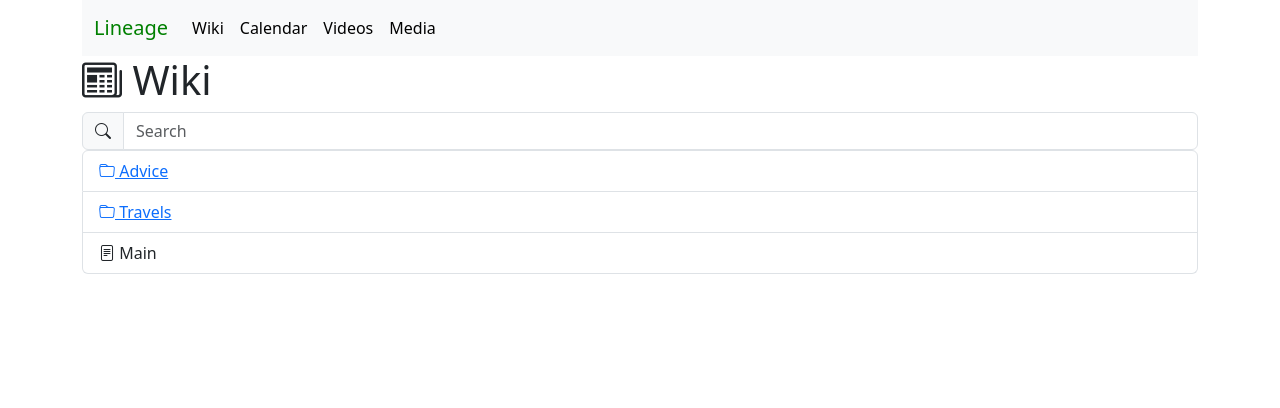
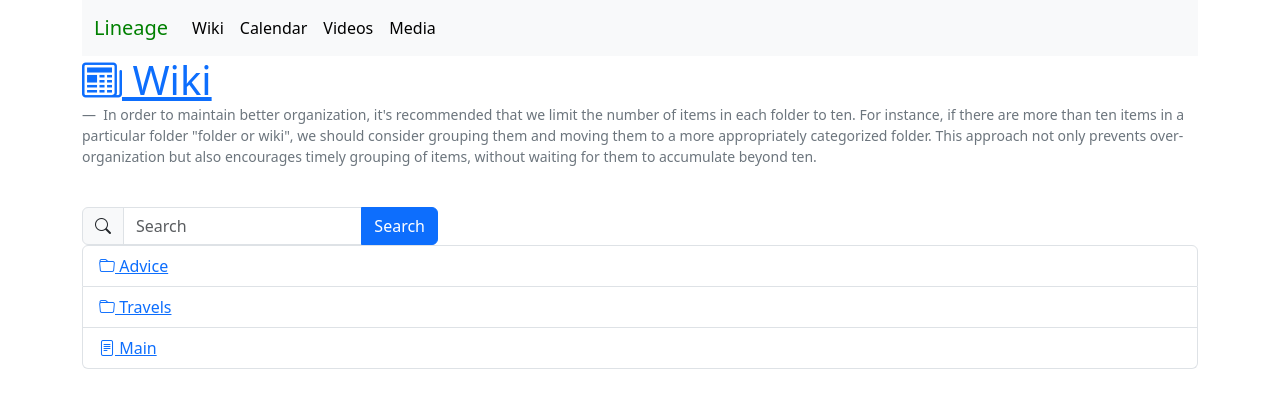
Before and after one commit to cyddalupan/linage, a Django app: page /wiki-home/ in a window 1280 px wide. Shown: the top 408 px of the page. Run offline with Django 4.2, Linux system fonts and the light colour scheme; data comes from the database, SQL or seed files in the repository.

Commit message:
single wiki

```diff
--- a/lineage/urls.py
+++ b/lineage/urls.py
@@ -18,9 +18,11 @@ from django.urls import path
 from wiki import views
 
 urlpatterns = [
+    # WIKI
     path('wiki-home/', views.wiki_home, name='wiki home'),
     path('wiki-folder/<int:folder_id>/', views.wiki_folder, name='wiki folder'),
-    path('wiki-search/<str:query>/', views.wiki_search, name='wiki search'),
+    path('wiki-search/', views.wiki_search, name='wiki search'),
+    path('wiki-page/<int:wiki_id>', views.wiki_page, name='wiki page'),
 
     path('hello/', views.my_view, name='hello'),
     path('other/', views.other_page, name='other'),
--- a/templates/base.html
+++ b/templates/base.html
@@ -13,7 +13,7 @@
         <div class="col-lg-12 text-start">
             <nav class="navbar navbar-expand-lg bg-body-tertiary">
                 <div class="container-fluid">
-                <a class="navbar-brand" href="#">Lineage</a>
+                <a class="navbar-brand" href="{% url 'wiki home' %}">Lineage</a>
                 <button class="navbar-toggler" type="button" data-bs-toggle="collapse" data-bs-target="#navbarSupportedContent" aria-controls="navbarSupportedContent" aria-expanded="false" aria-label="Toggle navigation">
                     <svg xmlns="http://www.w3.org/2000/svg" width="16" height="16" fill="currentColor" class="bi bi-list" viewBox="0 0 16 16">
                         <path fill-rule="evenodd" d="M2.5 12a.5.5 0 0 1 .5-.5h10a.5.5 0 0 1 0 1H3a.5.5 0 0 1-.5-.5zm0-4a.5.5 0 0 1 .5-.5h10a.5.5 0 0 1 0 1H3a.5.5 0 0 1-.5-.5zm0-4a.5.5 0 0 1 .5-.5h10a.5.5 0 0 1 0 1H3a.5.5 0 0 1-.5-.5z"/>
@@ -22,7 +22,7 @@
                 <div class="collapse navbar-collapse" id="navbarSupportedContent">
                     <ul class="navbar-nav me-auto mb-2 mb-lg-0">
                     <li class="nav-item">
-                        <a class="nav-link active" aria-current="page" href="#">Wiki</a>
+                        <a class="nav-link active" aria-current="page" href="{% url 'wiki home' %}">Wiki</a>
                     </li>
                     <li class="nav-item">
                         <a class="nav-link active" aria-current="page" href="#">Calendar</a>
--- a/wiki/templates/wiki/wiki_home.html
+++ b/wiki/templates/wiki/wiki_home.html
@@ -4,21 +4,40 @@
     {% load static %}
     <link rel="stylesheet" href="{% static 'wiki/style.css' %}">
     <h1>
+        <a href="{% url 'wiki home' %}">
             <i class="bi bi-newspaper"></i>
             Wiki
+        </a>
     </h1>
 
+    <p>
+        <figcaption class="blockquote-footer">
+            In order to maintain better organization, it's recommended that we limit the number of items in each folder to ten. For instance, if there are more than ten items in a particular folder "folder or wiki", we should consider grouping them and moving them to a more appropriately categorized folder. This approach not only prevents over-organization but also encourages timely grouping of items, without waiting for them to accumulate beyond ten.
+        </figcaption>
+    </p>
+
+    </br>
+
+    <div class="row">
+        <div class="col-md-4">
+            <form action="{% url 'wiki search' %}" method="get">
                 <div class="input-group">
                     <span class="input-group-text">
                         <i class="bi bi-search"></i>
                     </span>
-        <input type="text" class="form-control" placeholder="Search" aria-label="Search">
+                    <input type="text" class="form-control" name="search" placeholder="Search" aria-label="Search">
+                    <button type="submit" class="btn btn-primary">Search</button>
                 </div>
+            </form>
+        </div>
+      <div class="col-md-8"></div>
+    </div>
+
 
     <ul class="list-group">
         {% for folder in wiki_folders %}
             <li class="list-group-item">
-                <a href="/wiki-folder/{{ folder.id }}/">
+                <a href="{% url 'wiki folder' folder.id %}">
                     <i class="bi bi-folder"></i>
                     {{ folder.name }}
                 </a>
@@ -26,8 +45,10 @@
         {% endfor %}
         {% for wiki in wikis %}
             <li class="list-group-item">
+                <a href="{% url 'wiki page' wiki.id %}">
                     <i class="bi bi-file-text"></i>
                     {{ wiki.title }}
+                </a>
             </li>
         {% endfor %}
     </ul>
--- a/wiki/views.py
+++ b/wiki/views.py
@@ -1,5 +1,6 @@
 from django.shortcuts import render
 from django.http import HttpResponse
+from django.db.models import Q
 
 from .models import WikiContent, WikiFolder
 
@@ -30,11 +31,22 @@ def wiki_folder(request, folder_id):
     }
     return render(request, 'wiki/wiki_home.html', context)
 
-def wiki_search(request, query):
-    wiki_folders = WikiFolder.objects.filter(folder_id = 0)
-    wikis = WikiContent.objects.filter(folder_id = 0)
+def wiki_search(request):
+    query = request.GET.get('search', '')
+    wiki_folders = WikiFolder.objects.filter(name__icontains=query.lower())
+    wikis = WikiContent.objects.filter(
+        Q(title__icontains=query.lower()) |
+        Q(content__icontains=query.lower())
+    )
     context = {
         'wiki_folders': wiki_folders,
         'wikis': wikis
     }
     return render(request, 'wiki/wiki_home.html', context)
+
+def wiki_page(request, wiki_id):
+    wiki = WikiContent.objects.get(pk=wiki_id)
+    context = {
+        'wiki': wiki,
+    }
+    return render(request, 'wiki/wiki_single.html', context)
```
Also changed, not shown: wiki/templates/wiki/wiki_single.html (added, +38 -0 lines). Lines whose indentation alone changed are shown as unchanged.
